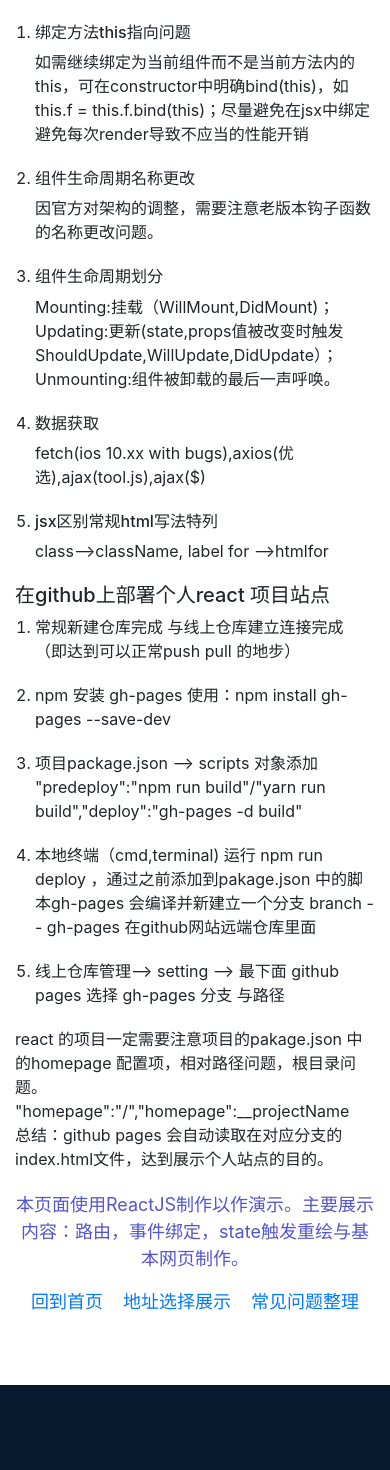
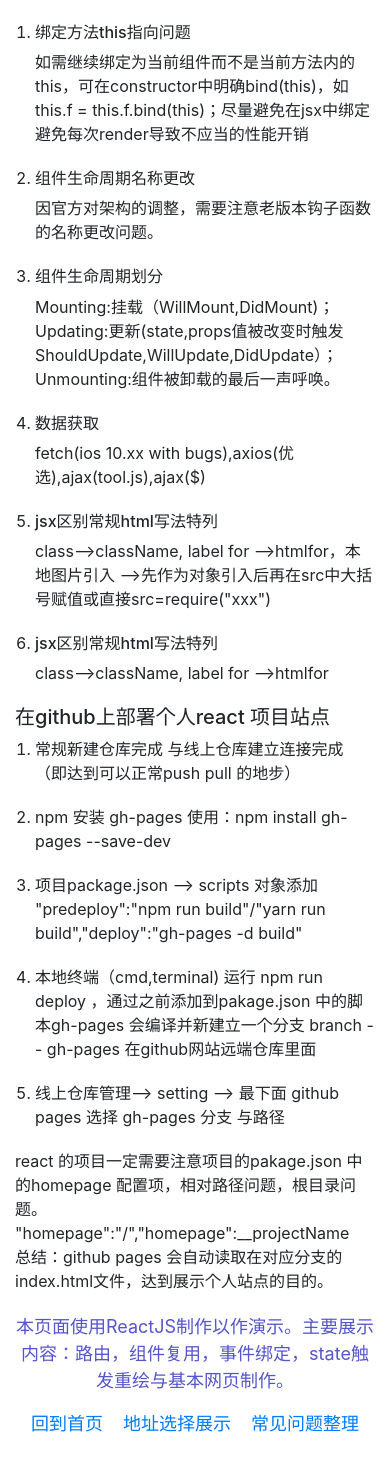
Before and after one commit to AlreadyM/resume, a React (Create React App) app: page /resume/collection in a window 390 px wide. Shown: the top 1470 px of the page. Before the commit the page ends 1385 px from the top, so only its background shows below. Built offline with nearby package versions, Linux system fonts and the light colour scheme.

Commit message:
fix style for mobile device

```diff
--- a/src/components/content/baseinfo/index.js
+++ b/src/components/content/baseinfo/index.js
@@ -32,7 +32,7 @@ class BaseInfo extends Component {
         <InfoModule title="基本信息" />
         <div className="baseinfo-content module-body">
           <div className="flex">
-            <div className="flex">
+            <div className="">
                 <div className='baseimfo-text'>{this.state.name}</div>
                 <div className='baseimfo-text'>{this.state.sex==='man'?'男':'女'}</div>
                 <div className='baseimfo-text'>{this.state.education_background}</div>
--- a/src/components/content/collection/index.js
+++ b/src/components/content/collection/index.js
@@ -22,6 +22,9 @@ class Collection extends Component {
                 },{
                     name:'数据获取',
                     resolve:'fetch(ios 10.xx with bugs),axios(优选),ajax(tool.js),ajax($)'
+                },{
+                    name:'jsx区别常规html写法特列',
+                    resolve:'class-->className, label for -->htmlfor，本地图片引入 -->先作为对象引入后再在src中大括号赋值或直接src=require("xxx")'
                 },{
                     name:'jsx区别常规html写法特列',
                     resolve:'class-->className, label for -->htmlfor'
--- a/src/components/content/expectposition/index.js
+++ b/src/components/content/expectposition/index.js
@@ -18,7 +18,7 @@ class ExpectPosition extends Component {
       <div className="expect-position module-content">
         <InfoModule title="期望职位" />
         <div className="flex module-body">
-          <div className="flex">
+          <div className=" ">
             <div className="baseimfo-text">{data.job_name}</div>
             <div className="baseimfo-text">薪资：{data.desire_money_low} - {data.desire_money_high} k</div>
             <div className="baseimfo-text">行业{data.industry}</div>
--- a/src/components/footer/index.js
+++ b/src/components/footer/index.js
@@ -13,7 +13,7 @@ class Footer extends Component {
         }
         return (
             <div className="footer" style={footerStyle}>
-                <p>本页面使用ReactJS制作以作演示。主要展示内容：路由，事件绑定，state触发重绘与基本网页制作。</p>
+                <p>本页面使用ReactJS制作以作演示。主要展示内容：路由，组件复用，事件绑定，state触发重绘与基本网页制作。</p>
 
                 <Link className="navlink" style={navlink} to='/resume' >回到首页</Link>
                 <Link className="navlink" style={navlink} to={'/resume/show'}>地址选择展示</Link>
```
Also changed, not shown: 1 other file (tests, documents, lock files or other folders).
